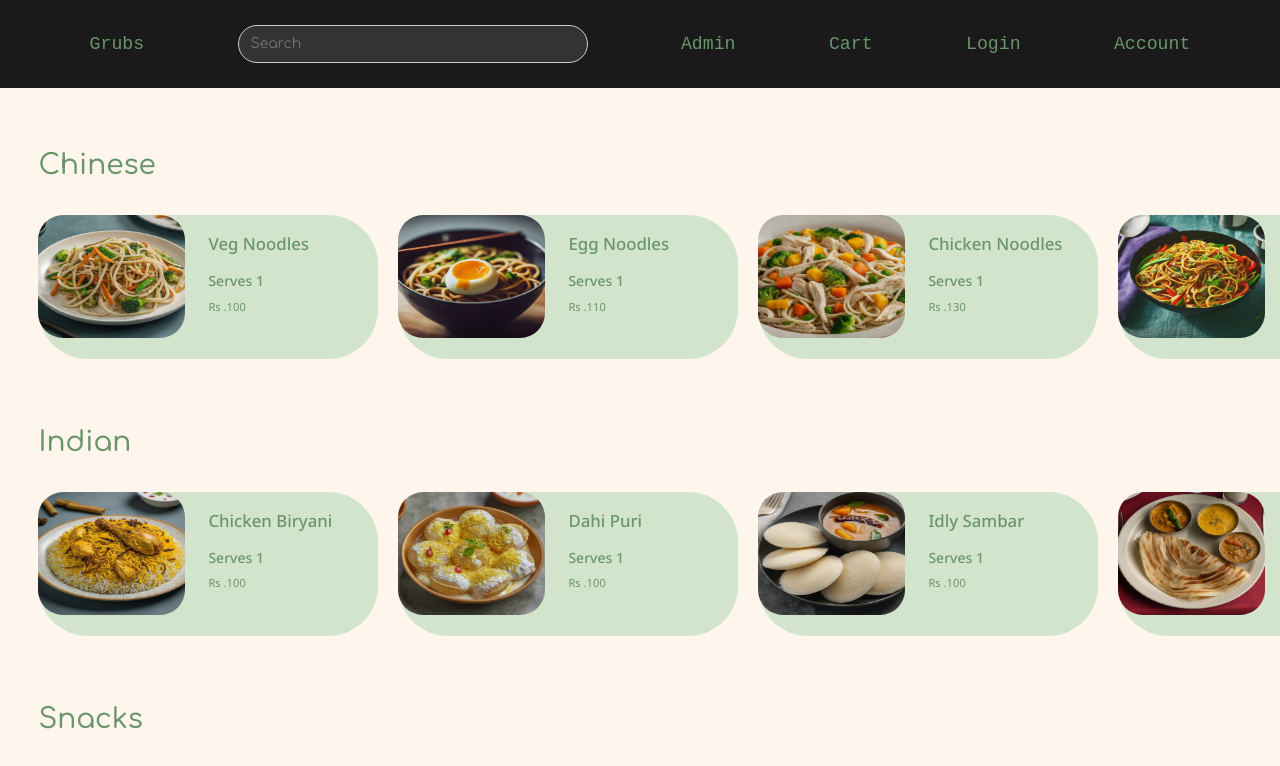
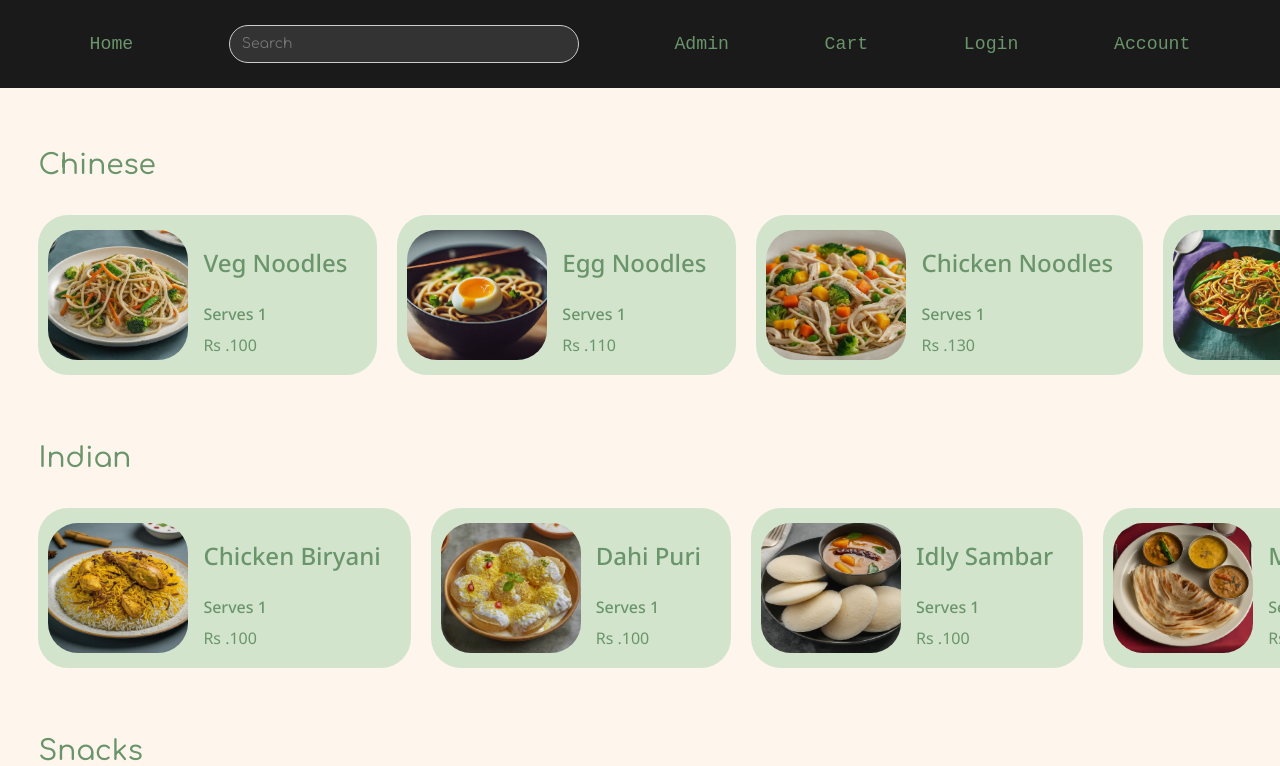
Before and after one commit to raahul-anandh/grub-glide, a React (Create React App) app in the folder frontend/: page / in a window 1280 px wide. Shown: the top 766 px of the page. Built offline with nearby package versions, Linux system fonts and the light colour scheme; a web font is replaced by a local one.

Commit message:
Fixed Food Card

```diff
--- a/frontend/src/Components/FoodCard.jsx
+++ b/frontend/src/Components/FoodCard.jsx
@@ -1,6 +1,6 @@
 import React from "react";
 import "./styles/FoodCard.css";
-// import Quantity from "./Quantity.jsx";
+import Quantity from "./Quantity.jsx";
 function FoodCard(food) {
 
   return (
@@ -11,8 +11,8 @@ function FoodCard(food) {
       <div className="right">
         <h1 className="foodname">{food.foodName}</h1>
         <h2 className="servings">{"Serves " + food.servings}</h2>
-        <div>
-          <p>{"Rs ." + food.price}</p>
+        <div className="price-quantity">
+          <p className="price">{"Rs ." + food.price}</p>
           {/* <Quantity/> */}
         </div>
       </div>
--- a/frontend/src/Components/Navbar.jsx
+++ b/frontend/src/Components/Navbar.jsx
@@ -21,7 +21,7 @@ function Navbar() {
 
   return (
     <nav className={`Navbar ${isScrolled ? 'scrolled' : 'default'}`}>
-      <Navi title="Grubs" link="/"/>
+      <Navi title="Home" link="/"/>
       <SearchBar />
       <Navi title="Admin" link="/admin"/>
       <Navi title="Cart" link="/cart"/>
--- /dev/null
+++ b/frontend/src/Components/Quantity.jsx
@@ -0,0 +1,28 @@
+import React, { useState } from 'react';
+import "./styles/Quantity.css"
+
+const QuantityButton = ({ initialQuantity = 0, onQuantityChange }) => {
+  const [quantity, setQuantity] = useState(initialQuantity);
+
+  const decreaseQuantity = () => {
+    if (quantity > 0) {
+      setQuantity(quantity - 1);
+      onQuantityChange?.(quantity - 1);
+    }
+  };
+
+  const increaseQuantity = () => {
+    setQuantity(quantity + 1);
+    onQuantityChange?.(quantity + 1);
+  };
+
+  return (
+    <div className="quantity-button">
+      <button onClick={decreaseQuantity}>-</button>
+      <span className="quantity">{quantity}</span>
+      <button onClick={increaseQuantity}>+</button>
+    </div>
+  );
+};
+
+export default QuantityButton;
--- a/frontend/src/Components/styles/FoodCard.css
+++ b/frontend/src/Components/styles/FoodCard.css
@@ -1,4 +1,4 @@
-.foodcard {
+/* .foodcard {
   position: relative;
   display: grid;
   color: #eeeeee;
@@ -10,30 +10,58 @@
   height:18vh;
   box-sizing: border-box;
   /* padding: 5vh; */
+
+
+.foodcard {
+  display:grid;
+  grid-template-columns: max-content max-content;
+  column-gap: 15px;
+  background-color: #D3E4CD;
+  padding:15px;
+  padding-left: 10px;
+  padding-right: 30px;
+  border-radius: 30px;
+  transition: background-color 0.3s ease;
+}
+
+
+
+.right {
+  display:flex;
+  flex-direction: column;
+  align-items: first baseline;
+}
+  /* flex-basis: 100%; */
+
+
+.left img {
+  width:140px;
+  height:130px;
+  border-radius: 30px;
+}
+
+.foodname {
+  font-size:3vh;
+  padding: 0;
+  /* flex-grow: 100%; */
+}
+
+.servings {
+  font-size:2vh;
+}
+
+.price-quantity {
+  font-size:2vh;
+}
+
+.price-quantity p{
+  display: inline;
 }
 
 .foodcard:hover {
   background-color: #1a1a1b;
 }
-.foodcard img {
-  width: 10.5em;
-  height: 8.8em;
-  border-radius: 25px;
-}
 
 .foodcard *{
-  padding:0px;
   color:hsl(120, 17%, 50%);
 }
-
-.foodcard h1 {
-  font-size: 1.2em;
-}
-
-.foodcard h2 {
-  font-size: 1em;
-}
-
-.foodcard p {
-  font-size: 0.8em;
-}
--- /dev/null
+++ b/frontend/src/Components/styles/Quantity.css
@@ -0,0 +1,4 @@
+.quantity-button{
+    display:inline;
+    padding-left:2em;
+}
```
